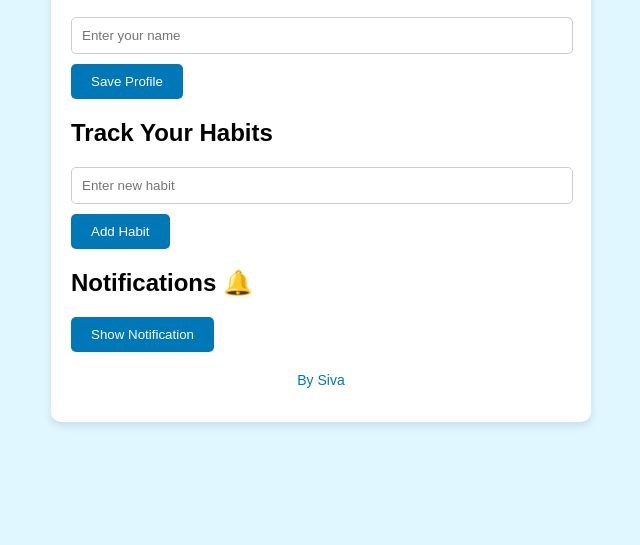
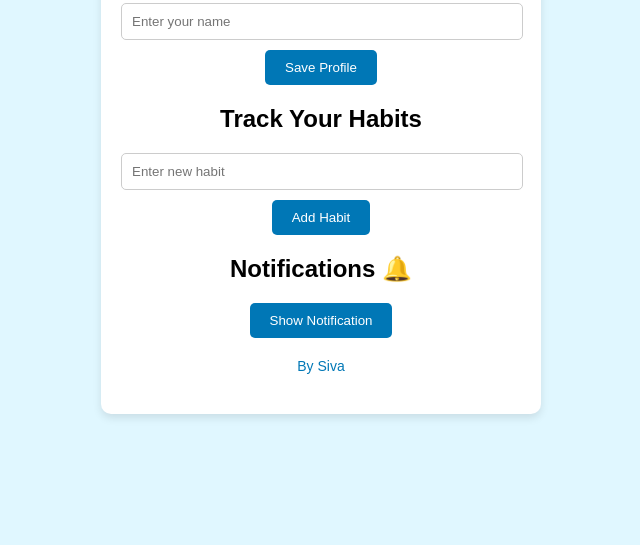
Before and after one commit to SivaDurshika-G/Habit_Hive-, a plain HTML site: page index.html in a window 1280 px wide. Shown: the part 255-800 px from the top of the page, without its empty margins (319-959 px from the left). Drawn offline with Linux system fonts and the light colour scheme.

Commit message:
Update styles.css

```diff
--- a/styles.css
+++ b/styles.css
@@ -1,3 +1,4 @@
+/* General Body Styling */
 body {
   font-family: Arial, sans-serif;
   background-color: #e0f7ff;
@@ -8,24 +9,30 @@ body {
   min-height: 100vh;
 }
 
+/* App Container Styling */
 .app-container {
-  background: white;
+  background: #ffffff;
   padding: 20px;
   border-radius: 10px;
   box-shadow: 0 4px 8px rgba(0, 0, 0, 0.1);
   width: 90%;
-  max-width: 500px;
+  max-width: 400px;
+  text-align: center;
 }
 
+/* Heading Styling */
 h1 {
   text-align: center;
   color: #0077b6;
-}
-
-section {
   margin-bottom: 20px;
 }
 
+/* Section Spacing */
+div {
+  margin-bottom: 20px;
+}
+
+/* Button Styling */
 button {
   background-color: #0077b6;
   color: white;
@@ -39,6 +46,7 @@ button:hover {
   background-color: #005f8d;
 }
 
+/* Input Styling */
 input {
   width: calc(100% - 20px);
   padding: 10px;
@@ -47,10 +55,7 @@ input {
   border-radius: 5px;
 }
 
-canvas {
-  display: block;
-  margin: 0 auto;
-}
+/* Footer Styling */
 .footer {
   text-align: center;
   margin-top: 20px;
```
